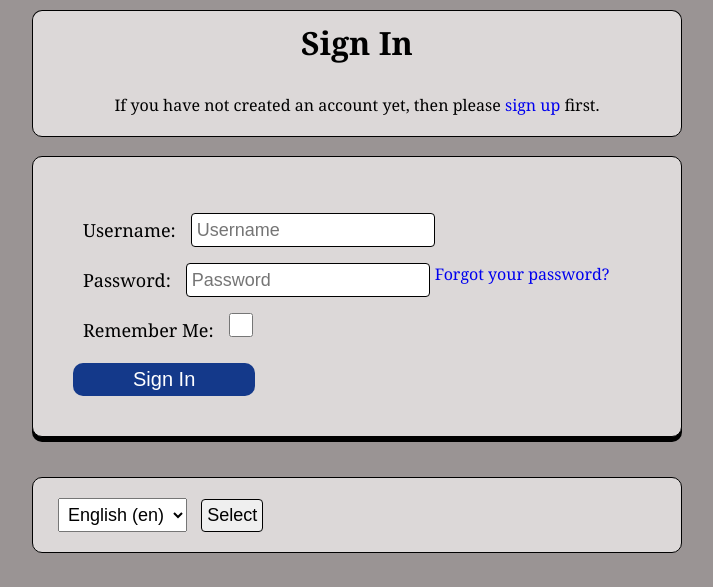
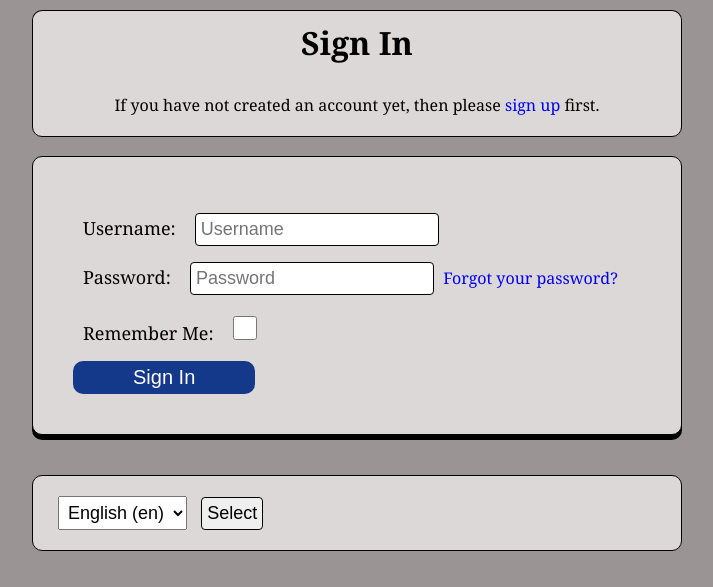
Before and after one commit to kayleema/travel-map, a Django app: page /accounts/login/ in a window 1280 px wide. Shown: the top 587 px of the page, without its empty margins (283-996 px from the left). Run offline with Django 4.2, Linux system fonts and the light colour scheme.

Commit message:
fix formatting

```diff
--- a/templates/account/base_entrance.html
+++ b/templates/account/base_entrance.html
@@ -66,14 +66,10 @@
             margin: 20px 0;
         }
 
-        form p {
-            display: flex;
-            flex-direction: row;
-            justify-content: stretch;
-        }
         input[type="checkbox"] {
             width: 24px;
             height: 24px;
+            margin-top: 5px;
         }
 
         input, select, label {
--- a/templates/travelregistration/homepage.html
+++ b/templates/travelregistration/homepage.html
@@ -53,6 +53,7 @@
         margin: 0 0 -1px -1px;
         display: flex;
         overflow: clip;
+        box-shadow: 0 3px 0px #000;
     }
 
     .mapcontainer {
@@ -64,13 +65,13 @@
         background: #fff8;
         border: 1.5px dashed #0008;
         border-radius: 10px;
-        padding: 20px 15px;
+        padding: 15px;
         max-width: 50%;
     }
 
     .legend span {
         display: inline-block;
-        margin-bottom: 5px;
+        margin: 2px;
     }
 
     span.location {
--- a/travelregistration/views.py
+++ b/travelregistration/views.py
@@ -31,7 +31,7 @@ class LocationEntryViewSet(viewsets.ModelViewSet):
 
 @login_required
 def homepage(request):
-    all_locations = Location.objects.all()
+    all_locations = Location.objects.all().order_by('display_y')
     locations_entries = LocationEntry.objects.filter(user=request.user)
     context = {
         "locations": [{
```
